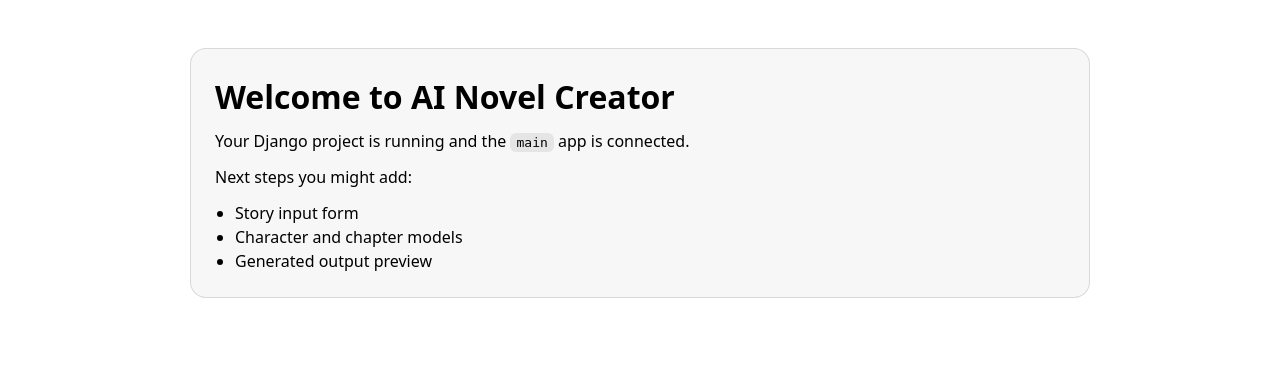
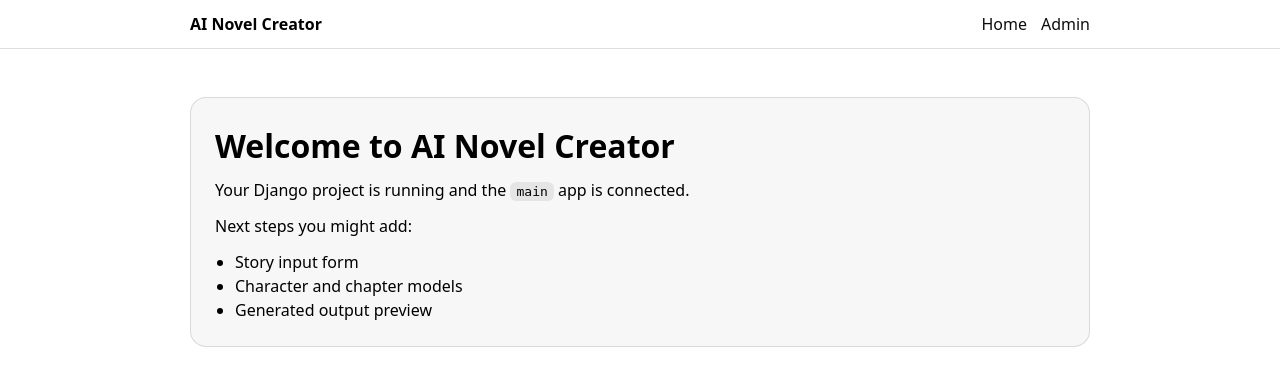
Before and after one commit to RimPeter/AI_Novel_Creator, a Django app: page / in a window 1280 px wide. Shown: the top 386 px of the page. Run offline with Django 5.2, Linux system fonts and the light colour scheme.

Commit message:
Add navbar

```diff
--- a/main/templates/main/base.html
+++ b/main/templates/main/base.html
@@ -12,6 +12,46 @@
         margin: 0;
         font-family: system-ui, -apple-system, Segoe UI, Roboto, Arial, sans-serif;
         line-height: 1.5;
+      }
+      a {
+        color: inherit;
+        text-decoration: none;
+      }
+      a:hover {
+        text-decoration: underline;
+        text-underline-offset: 3px;
+      }
+      .navbar {
+        position: sticky;
+        top: 0;
+        z-index: 10;
+        border-bottom: 1px solid rgba(127, 127, 127, 0.25);
+        background: rgba(20, 20, 20, 0.6);
+        backdrop-filter: blur(10px);
+      }
+      @media (prefers-color-scheme: light) {
+        .navbar {
+          background: rgba(255, 255, 255, 0.75);
+        }
+      }
+      .navbar-inner {
+        max-width: 900px;
+        margin: 0 auto;
+        padding: 12px 20px;
+        display: flex;
+        align-items: center;
+        justify-content: space-between;
+        gap: 12px;
+      }
+      .navbar-brand {
+        font-weight: 700;
+      }
+      .navbar-links {
+        display: flex;
+        align-items: center;
+        gap: 14px;
+        flex-wrap: wrap;
+        opacity: 0.95;
       }
       .wrap {
         max-width: 900px;
@@ -43,6 +83,7 @@
     </style>
   </head>
   <body>
+    {% include "main/navbar.html" %}
     <main class="wrap">
       <section class="card">
         <h1>Welcome to AI Novel Creator</h1>
--- /dev/null
+++ b/main/templates/main/navbar.html
@@ -0,0 +1,9 @@
+<nav class="navbar" aria-label="Primary">
+  <div class="navbar-inner">
+    <a class="navbar-brand" href="{% url 'home' %}">AI Novel Creator</a>
+    <div class="navbar-links">
+      <a href="{% url 'home' %}">Home</a>
+      <a href="{% url 'admin:index' %}">Admin</a>
+    </div>
+  </div>
+</nav>
```
Also changed, not shown: db.sqlite3.
